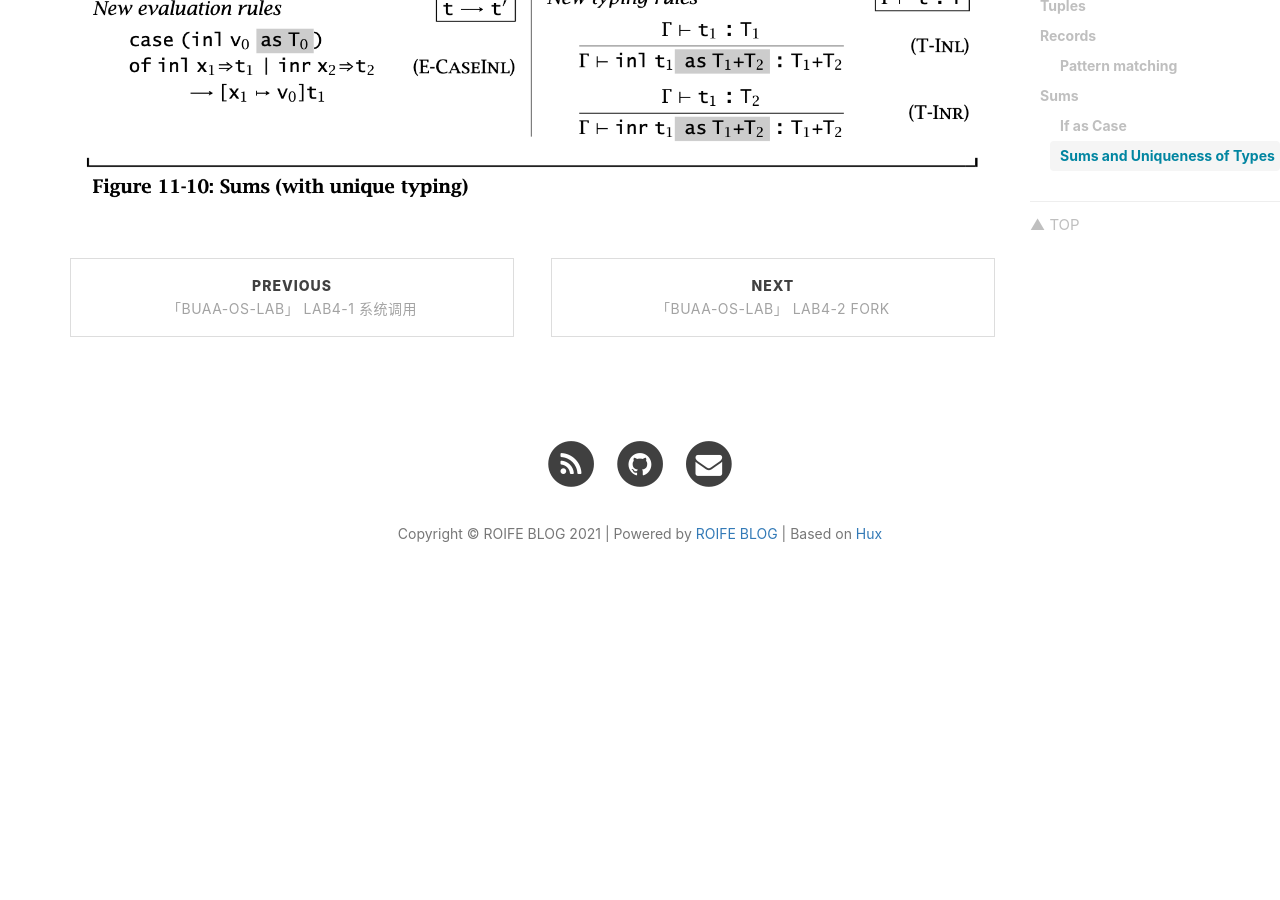
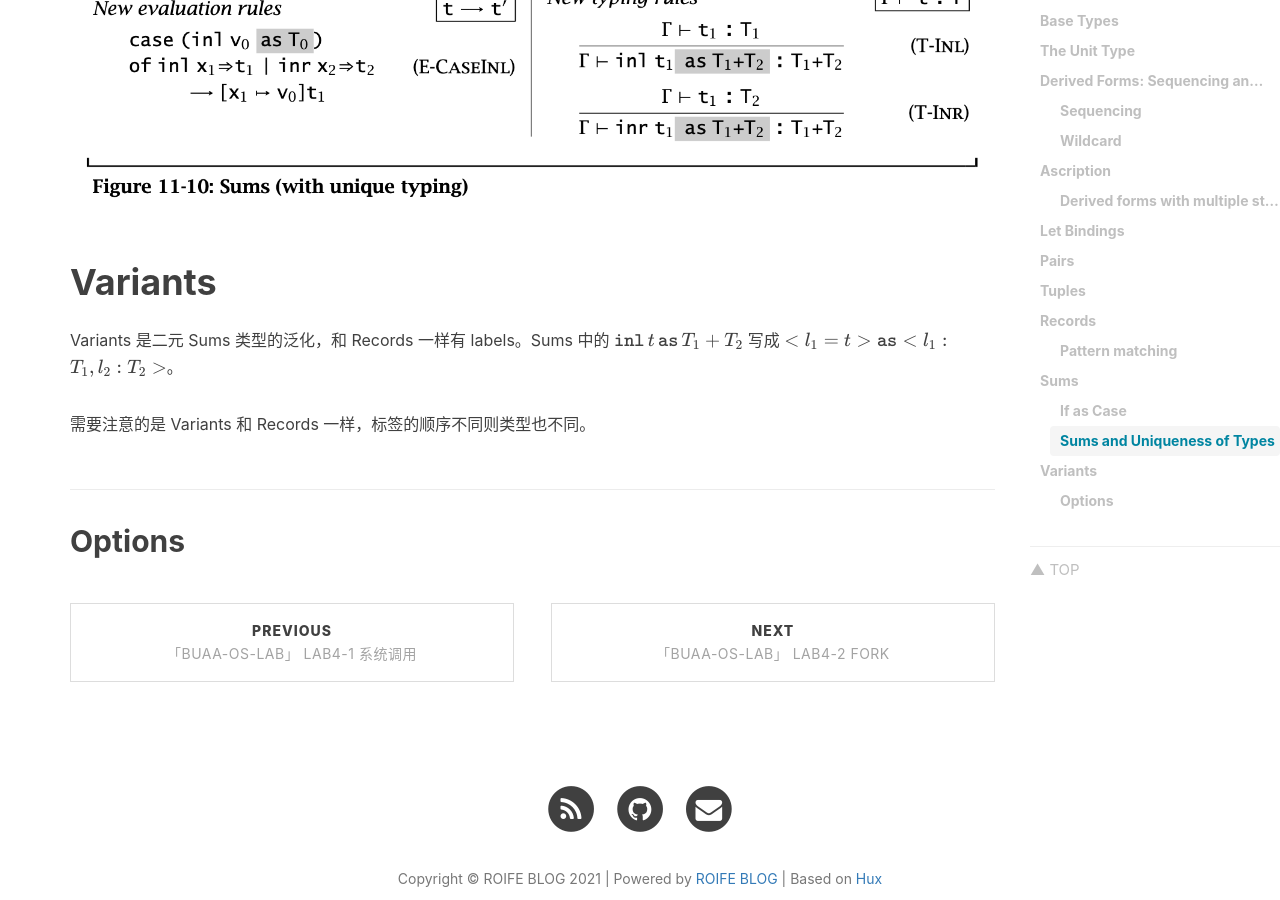
Before and after one commit to LogicLee0902/-LogicLee0902.github.io, a Jekyll site: the page built from _posts/types-and-programming-languages/2021-05-06-types-and-programming-languages-11-simple-extensions.md, in a window 1280 px wide and 900 px high, scrolled down 13878 px. Built offline with Jekyll 4.4.1, drawn with Linux system fonts in a browser that asks for light colours; nearby versions of some CDN libraries; comment, search, counter and statistics services are not loaded; before the commit the page ends 14516 px from its top, so only the background shows below that.

Commit message:
add tapl variants

```diff
--- a/_posts/types-and-programming-languages/2021-05-06-types-and-programming-languages-11-simple-extensions.md
+++ b/_posts/types-and-programming-languages/2021-05-06-types-and-programming-languages-11-simple-extensions.md
@@ -354,3 +354,11 @@ Uniqueness of Types theorem 不成立导致类型检查变得更麻烦了，因
 这里添加了一些扩展要求指明类型（有点像 ascription，但是这些是语法要求不能删去的）：
 
 ![](/img/in-post/post-tapl/11-10-sums-with-unique-typing.png)
+
+# Variants
+
+Variants 是二元 Sums 类型的泛化，和 Records 一样有 labels。Sums 中的 $\operatorname{\mathtt{inl}} t \operatorname{\mathtt{as}} T_1 + T_2$ 写成 $<l_1=t> \operatorname{\mathtt{as}} <l_1 : T_1, l_2 : T_2>$。
+
+需要注意的是 Variants 和 Records 一样，标签的顺序不同则类型也不同。
+
+## Options
```
